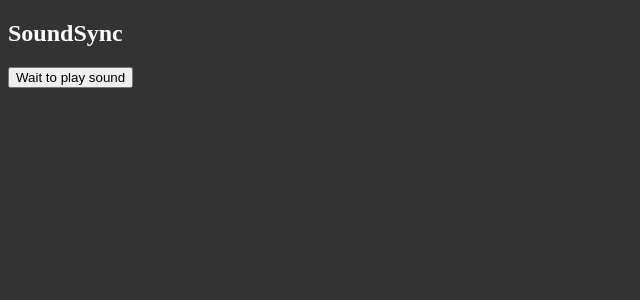
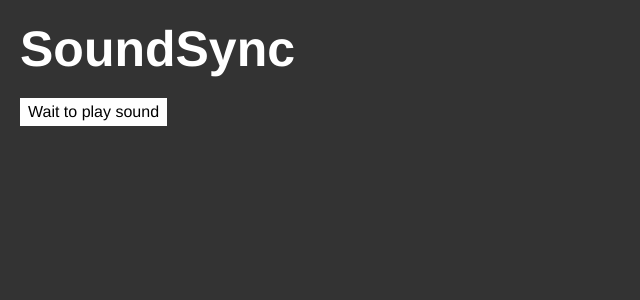
Before and after one commit to ErikBoesen/addison, a Flask app: page / in a window 1280 px wide. Shown: the top 300 px of the page, without its empty margins (0-640 px from the left). Run offline with Flask 2, Linux system fonts and the light colour scheme; some libraries are stand-ins or nearby versions.

Commit message:
Enhance styling

```diff
--- a/static/style.css
+++ b/static/style.css
@@ -1,6 +1,23 @@
+* {
+    margin: 0;
+    padding: 0;
+    box-sizing: border-box;
+    font-family: 'Helvetica Neue', sans-serif;
+}
 body {
     background: #333;
     color: white;
+    padding: 20px;
+}
+h1 {
+    font-size: 50px;
+    margin-bottom: 20px;
+}
+button {
+    font: inherit;
+    background: white;
+    border: none;
+    padding: 5px 8px;
 }
 section#preparation {
     display: none;
--- a/templates/layout.html
+++ b/templates/layout.html
@@ -1,7 +1,9 @@
 <!DOCTYPE html>
 <html>
     <head>
+        <meta charset="utf-8">
         <title>Ping</title>
+        <meta name="viewport" content="width=device-width, initial-scale=1">
         <link type="text/css" rel="stylesheet" href="/static/style.css">
         <link type="image/png" rel="shortcut icon" href="https://socket.io/images/favicon.png">
     </head>
```
